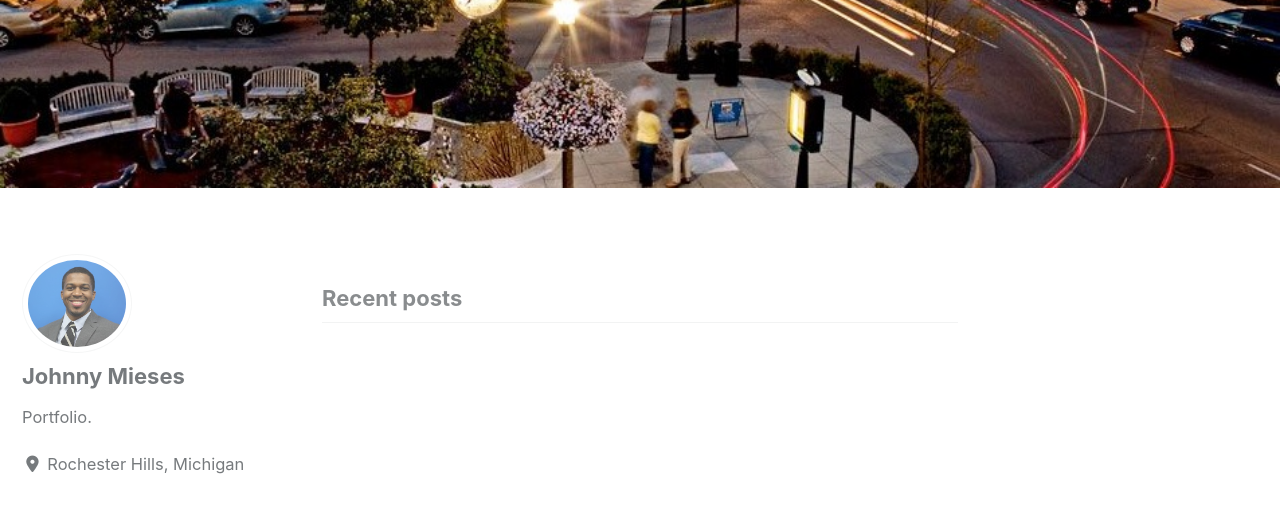
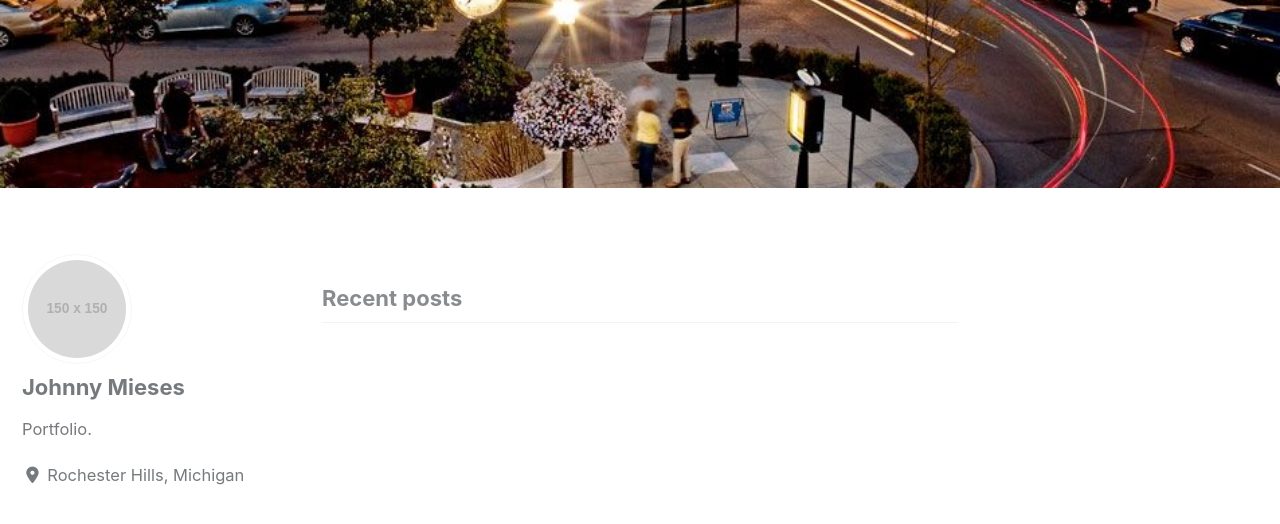
Before and after one commit to jmieses/jmportfolio.github.io, a Jekyll site: the page built from index.html, in a window 1280 px wide and 900 px high, scrolled down 413 px. Shown: the top 524 px of the window. Built offline with Jekyll 4.4.1, drawn with Linux system fonts in a browser that asks for light colours; cached includes are drawn as plain includes; nearby versions of some CDN libraries; the list of posts is cut into pages by our own code.

Commit message:
avatar image placeholder.com/150 trial

```diff
--- a/_config.yml
+++ b/_config.yml
@@ -108,7 +108,7 @@
 # Site Author
 author:
   name             : "Johnny Mieses"
-  avatar           : "/assets/images/biophoto.jpg" # path of avatar image, e.g. "/assets/images/bio-photo.jpg"
+  avatar           : "https://via.placeholder.com/150" #"/assets/images/biophoto.jpg" # path of avatar image, e.g. "/assets/images/bio-photo.jpg"
   bio              : "Portfolio."
   location         : "Rochester Hills, Michigan"
   email            :
```
